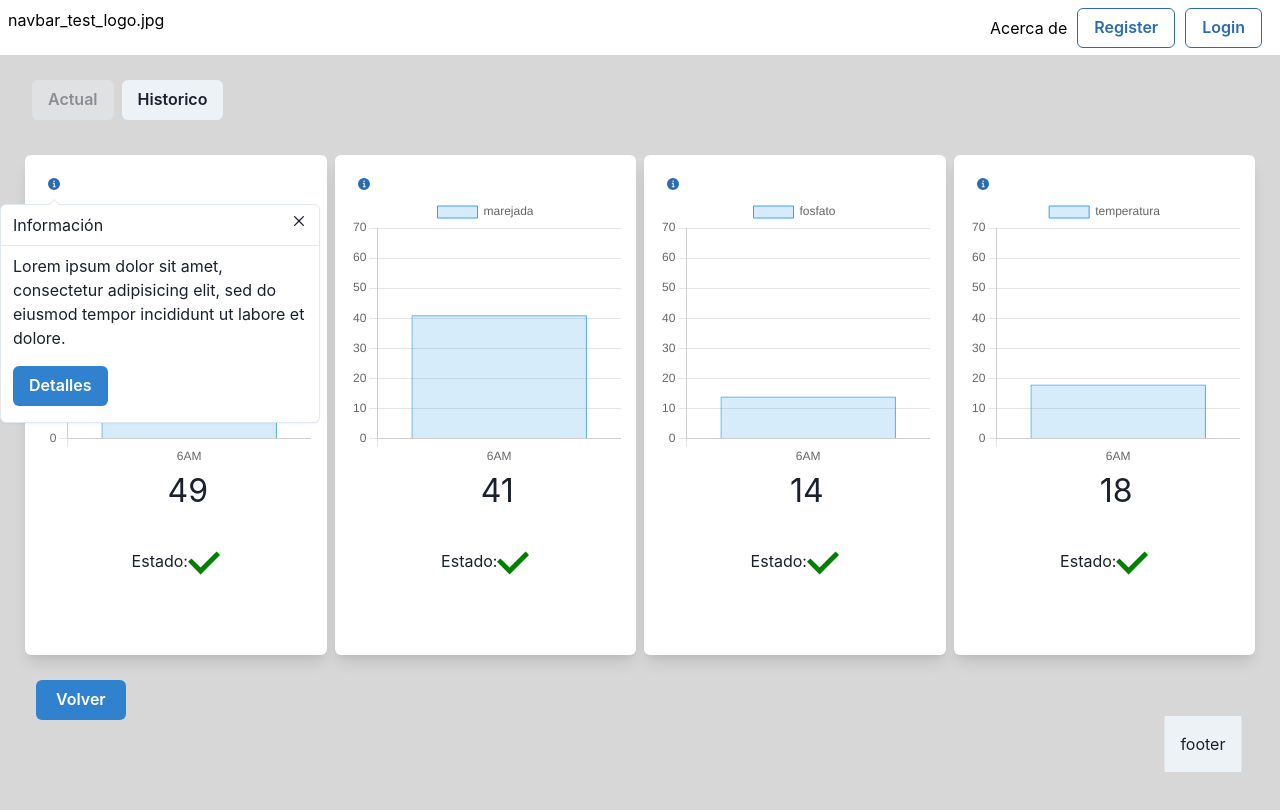
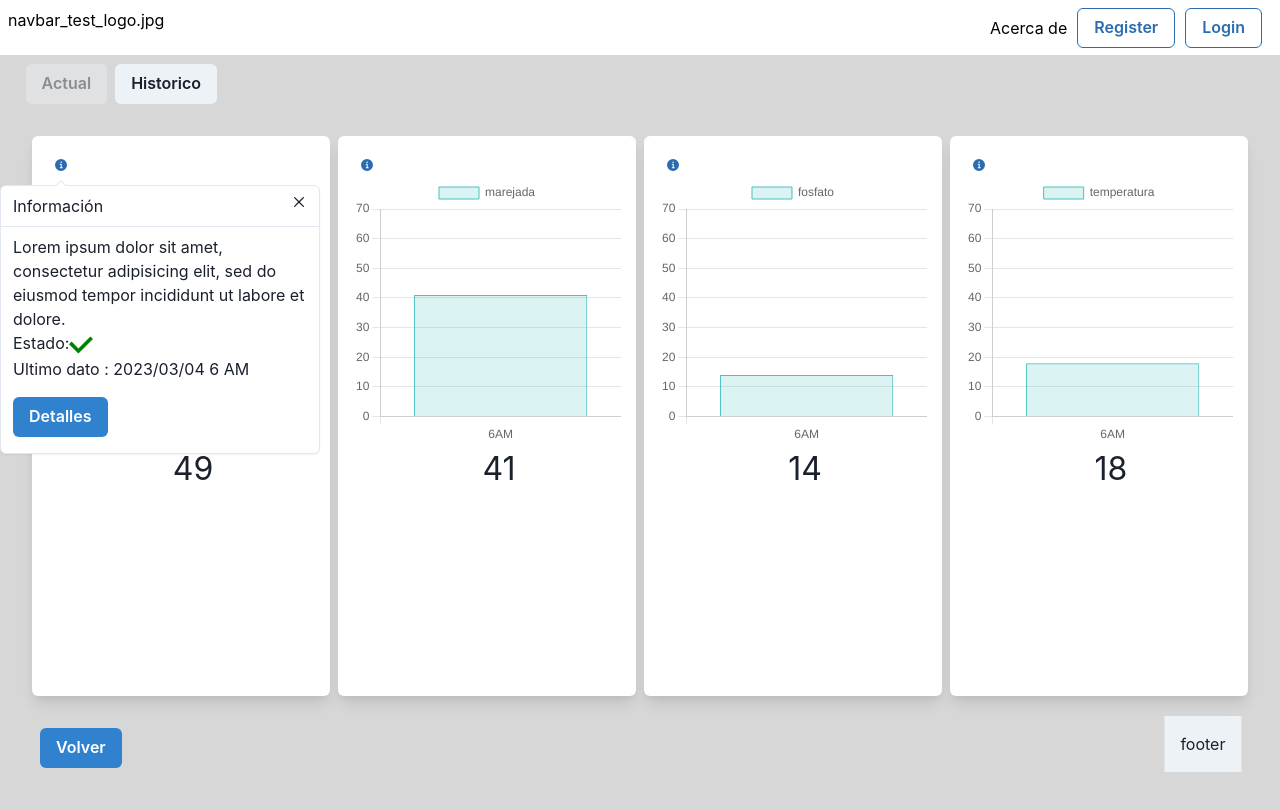
Before and after one commit to panconpan99/imar_front, a React (Create React App) app: page /Board in a window 1280 px wide. Both pictures are taken after a click on the button 54 px from the left and 183 px from the top of the page. Shown: the top 810 px of the page. Built offline with nearby package versions, Linux system fonts and the light colour scheme.

Commit message:
fix : change style of board1 and board2, added more functions of coloring to the dash

```diff
--- a/src/App.css
+++ b/src/App.css
@@ -20,7 +20,7 @@
 .footer{
   width: 25%;
   height: 55px;
-  z-index: 1002;
+  z-index: 1003;
   display: block;
 }
 
--- a/src/components/Dash.jsx
+++ b/src/components/Dash.jsx
@@ -2,30 +2,40 @@ import React from "react";
 import Chart from "chart.js/auto";
 import { useRef, useState, useEffect } from "react";
 import "chartjs-adapter-date-fns";
-
+//TO DO LIST
+//hacer que los datos mayores a 55 queden en rojo
 const Dash = ({ datos, label, unit, type }) => {
   const canvasRef = useRef(null);
   const [ChartData, setChartData] = useState(null);
+
+  const changebackground = (datos) => {
+    const hasValueAbove50 = datos.some((data) => data >= 55);
+    return hasValueAbove50 ? "rgba(255, 99, 132, 0.2)" : "rgba(75, 192, 192, 0.2)";
+  };
+
+  const changecolor = (datos)=>{
+    const hasValueAbove50 = datos.some((data) => data >= 55);
+    return hasValueAbove50 ? "rgba(255, 99, 132, 1)" : "rgba(75, 192, 192, 1)";
+  };
   const changelabel = (type) => {
     let labels = "";
     if (type === "line") {
       labels = [
-        "2022-03-04 00:00:00",
-        "2022-03-04 01:00:00",
-        "2022-03-04 02:00:00",
-        "2022-03-04 03:00:00",
-        "2022-03-04 04:00:00",
-        "2022-03-04 05:00:00",
-        "2022-03-04 06:00:00",
+        "2023-03-04 00:00:00",
+        "2023-03-04 01:00:00",
+        "2023-03-04 02:00:00",
+        "2023-03-04 03:00:00",
+        "2023-03-04 04:00:00",
+        "2023-03-04 05:00:00",
+        "2023-03-04 06:00:00",
       ];
     } else {
-      labels = ["2022-03-04 06:00:00"];
+      labels = ["2023-03-04 06:00:00"];
     }
     return labels;
   };
-  useEffect(
-    (ChartData) => {
-      ChartData = new Chart(canvasRef.current, {
+  useEffect(() => {
+    const chartData = new Chart(canvasRef.current, {
       type: type,
       data: {
         labels: changelabel(type),
@@ -34,13 +44,14 @@ const Dash = ({ datos, label, unit, type }) => {
             label: label,
             data: datos,
             fill: false,
-              backgroundColor: "rgba(54, 162, 235, 0.2)",
-              borderColor: "rgba(54, 162, 235, 1)",
+            backgroundColor: changebackground(datos),
+            borderColor: changecolor(datos),
             borderWidth: 1,
           },
         ],
       },
       options: {
+        responsive: true,
         scales: {
           x: {
             type: "time",
@@ -59,14 +70,13 @@ const Dash = ({ datos, label, unit, type }) => {
       },
     });
 
-      setChartData(ChartData);
+    setChartData(chartData);
     return () => {
-        ChartData.destroy();
+      chartData.destroy();
     };
-    },
-    [datos, label, unit, type]
-  );
+  }, [datos, label, unit, type]);
 
   return <canvas ref={canvasRef} width="25" height="25"></canvas>;
 };
+
 export default Dash;
--- a/src/components/Hero.jsx
+++ b/src/components/Hero.jsx
@@ -13,7 +13,7 @@ import {
   PopoverFooter,
   PopoverArrow,
   PopoverCloseButton,
-  Text
+  Text,
 } from "@chakra-ui/react";
 import { InfoIcon, CheckIcon, CloseIcon } from "@chakra-ui/icons";
 import Dash from "./Dash";
@@ -25,15 +25,15 @@ const Hero = ({ listdata, type }) => {
     Navigate("/board2");
   };
   const dashstyle = {
-    w: "510px",
-    h: "500px",
+    w: "500em",
+    h: "35em",
     boxShadow: "lg",
     rounded: "md",
     p: "15px",
     bg: "#FFFFFF",
   };
   return (
-    <HStack p={"20px"} pt={"30px"}>
+    <HStack p={"1em"}>
       {listdata.map((data) => {
         return (
           <Box key={data.data} sx={dashstyle}>
@@ -49,8 +49,22 @@ const Hero = ({ listdata, type }) => {
                   <PopoverHeader>Información</PopoverHeader>
                   <PopoverCloseButton />
                   <PopoverBody>
-                    Lorem ipsum dolor sit amet, consectetur adipisicing elit,
-                    sed do eiusmod tempor incididunt ut labore et dolore.
+                    <Text>
+                      {" "}
+                      Lorem ipsum dolor sit amet, consectetur adipisicing elit,
+                      sed do eiusmod tempor incididunt ut labore et dolore.
+                    </Text>
+                    <Text>
+                      Estado:
+                      {data.data.slice(-1) < 55 ? (
+                        <CheckIcon color={"green"} boxSize="1.5em" />
+                      ) : (
+                        <CloseIcon color={"red"} boxSize="1.5em" />
+                      )}
+                    </Text>
+                    <Text>
+                      Ultimo dato : 2023/03/04 6 AM
+                    </Text>
                   </PopoverBody>
                   <PopoverFooter
                     border="0"
@@ -85,15 +99,7 @@ const Hero = ({ listdata, type }) => {
 
             <VStack>
               <Box pl={"1.5em"}>
-                <Text fontSize='2em'>{data.data.slice(-1)}</Text>
-              </Box>
-              <Box p="1.5em">
-                Estado:
-                {data.data.slice(-1) < 50 ? (
-                  <CheckIcon color={"green"} boxSize="2em" />
-                ) : (
-                  <CloseIcon color={"red"} boxSize="2em" />
-                )}
+                <Text fontSize="2em">{data.data.slice(-1)}</Text>
               </Box>
             </VStack>
           </Box>
--- a/src/pages/board1.jsx
+++ b/src/pages/board1.jsx
@@ -5,10 +5,10 @@ import GetData from "../components/GetData";
 import Hero from "../components/Hero";
 
 //seteo de datos
-const data1 = {data : GetData(),label:"solubilidad del agua"};
-const data2 ={data : GetData(),label:"marejada"};
-const data3 = {data : GetData(),label:"fosfato"};
-const data4 = {data : GetData(),label:"temperatura"};
+const data1 = { data: GetData(), label: "solubilidad del agua" };
+const data2 = { data: GetData(), label: "marejada" };
+const data3 = { data: GetData(), label: "fosfato" };
+const data4 = { data: GetData(), label: "temperatura" };
 const alldata = [data1, data2, data3, data4];
 
 const Board1 = () => {
@@ -25,7 +25,7 @@ const Board1 = () => {
   //limites
   return (
     <>
-      <Box pt="5em" pl="2em">
+      <Box pt="5%" pl="2%">
         <HStack>
           <ButtonGroup>
             <Button
@@ -47,11 +47,11 @@ const Board1 = () => {
           </ButtonGroup>
         </HStack>
       </Box>
-      <Box p="5px">
-        <Hero listdata={alldata}  type ={selectedbuttons} />
+      <Box p="1em">
+        <Hero listdata={alldata} type={selectedbuttons} />
       </Box>
-      <Box pl={9}>
-        <Button p={"20px"} colorScheme="blue" onClick={HandleButtonClick}>
+      <Box pl="2.5em">
+        <Button p="1rem" colorScheme="blue" onClick={HandleButtonClick}>
           Volver
         </Button>
       </Box>
```
Lines whose indentation alone changed are shown as unchanged.
